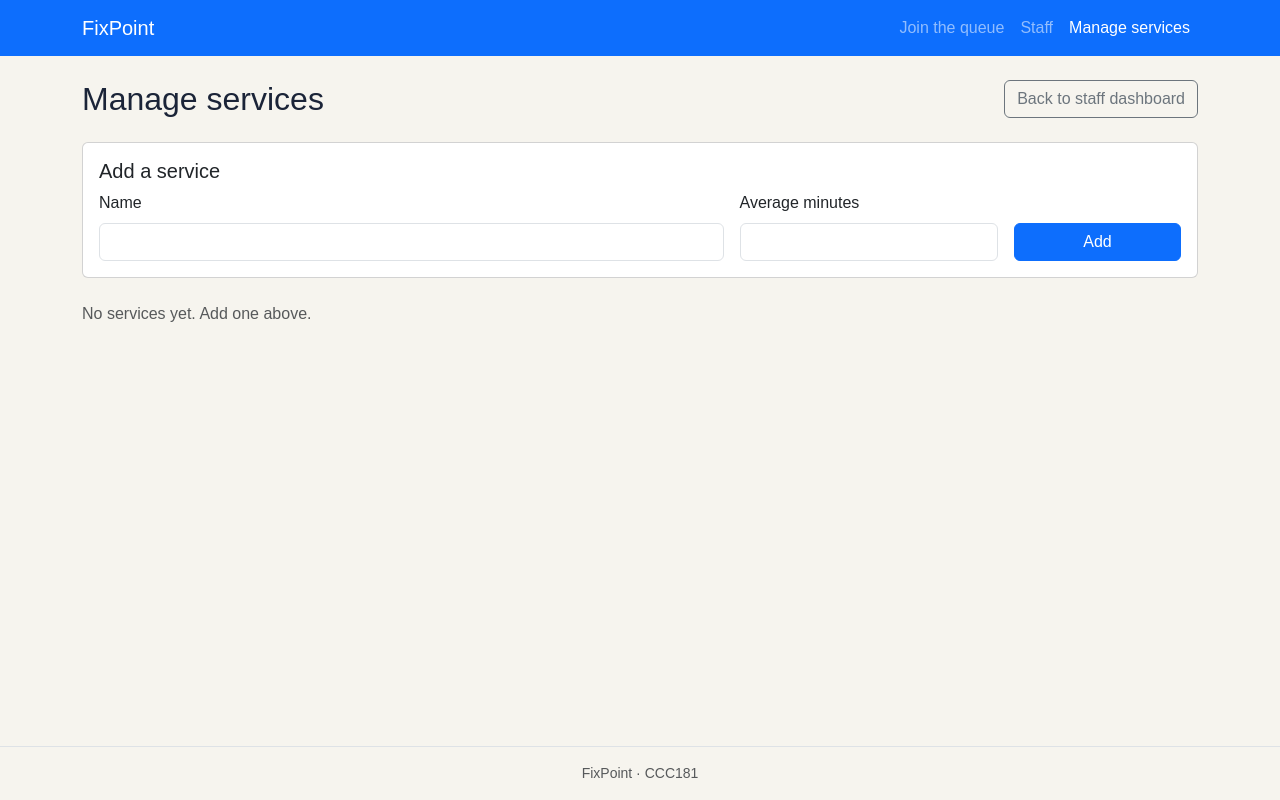
After one commit to Pintakasi/CCC181, a Flask app: page /staff/services in a window 1280 px wide. The commit adds this page. Run offline with Flask 3, Linux system fonts and the light colour scheme.

Commit message:
Added Manage services page for staff at /staff/services and Made the join form show only active services (#3)

```diff
--- a/my-app/app.py
+++ b/my-app/app.py
@@ -16,7 +16,7 @@ from flask import Flask, abort, flash, redirect, render_template, request, url_f
 from dotenv import load_dotenv
 from flask_migrate import Migrate
 from sqlalchemy import func
-from sqlalchemy.exc import SQLAlchemyError
+from sqlalchemy.exc import IntegrityError, SQLAlchemyError
 from sqlalchemy.orm import selectinload
 
 from models import Customer, Technician, Service, Ticket, ServicesChosen, DevicePhoto, db
@@ -143,13 +143,16 @@ if __name__ == "__main__":
 #Added
 
 #Retrieves all services ordered by name from database
-def all_services():
-    return db.session.scalars(db.select(Service).order_by(Service.name)).all()
+def all_services(active_only=False):
+    stmt = db.select(Service).order_by(Service.name)
+    if active_only:
+        stmt = stmt.where(Service.active.is_(True))
+    return db.session.scalars(stmt).all()
 
 #Serves the join.html when a client requests for GET /join
 @app.get("/join")
 def join_form():
-    return render_template("join.html", services=all_services(), form={})
+    return render_template("join.html", services=all_services(active_only=True), form={})
 
 
 
@@ -203,12 +206,17 @@ def join():
         errors["services"] = "Choose at least one valid service."
 
     services = (
-        db.session.scalars(db.select(Service).where(Service.id.in_(service_ids))).all()
+        db.session.scalars(
+            db.select(Service).where(
+                Service.id.in_(service_ids),
+                Service.active.is_(True),
+            )
+        ).all()
         if service_ids
         else []
     )
     if service_ids and len(services) != len(service_ids):
-        errors["services"] = "Choose valid services from the list."
+        errors["services"] = "Choose valid active services from the list."
 
     if any(not photo.mimetype or not photo.mimetype.startswith("image/") for photo in uploaded_photos):
         errors["photos"] = "Upload image files only."
@@ -222,7 +230,7 @@ def join():
             flash("Please fix the highlighted fields.", "danger")
         return render_template(
             "join.html",
-            services=all_services(),
+            services=all_services(active_only=True),
             form=form,
             errors=errors,
             selected_services=selected_services,
@@ -233,7 +241,7 @@ def join():
         errors["form"] = "Ticketing is temporarily unavailable. Please try again later."
         return render_template(
             "join.html",
-            services=all_services(),
+            services=all_services(active_only=True),
             form=form,
             errors=errors,
             selected_services=selected_services,
@@ -295,7 +303,7 @@ def join():
         errors["form"] = "We could not save your ticket. Please try again."
         return render_template(
             "join.html",
-            services=all_services(),
+            services=all_services(active_only=True),
             form=form,
             errors=errors,
             selected_services=selected_services,
@@ -331,6 +339,76 @@ def staff_dashboard():
         selected=service_id,
         next_ticket=next_ticket,
     )
+
+
+@app.get("/staff/services")
+def services_list():
+    services = db.session.scalars(
+        db.select(Service)
+        .options(selectinload(Service.tickets))
+        .order_by(Service.name)
+    ).all()
+    return render_template("services.html", services=services)
+
+
+@app.post("/staff/services")
+def service_create():
+    name = request.form.get("name", "").strip()
+    minutes = request.form.get("avg_minutes", type=int)
+    if not name or len(name) > 100 or minutes is None or minutes <= 0:
+        flash("Enter a name (up to 100 characters) and minutes greater than 0.", "danger")
+        return redirect(url_for("services_list"))
+
+    db.session.add(Service(name=name, estimated_duration=minutes))
+    try:
+        db.session.commit()
+    except IntegrityError:
+        db.session.rollback()
+        flash(f'A service named "{name}" already exists.', "danger")
+    else:
+        flash(f'Service "{name}" added.', "success")
+    return redirect(url_for("services_list"))
+
+
+@app.post("/staff/services/<int:service_id>/edit")
+def service_edit(service_id):
+    service = db.get_or_404(Service, service_id)
+    name = request.form.get("name", "").strip()
+    minutes = request.form.get("avg_minutes", type=int)
+    if not name or len(name) > 100 or minutes is None or minutes <= 0:
+        flash("Enter a name (up to 100 characters) and minutes greater than 0.", "danger")
+        return redirect(url_for("services_list"))
+
+    service.name = name
+    service.estimated_duration = minutes
+    service.active = request.form.get("active") == "on"
+    try:
+        db.session.commit()
+    except IntegrityError:
+        db.session.rollback()
+        flash(f'A service named "{name}" already exists.', "danger")
+    else:
+        flash(f'Service "{name}" updated.', "success")
+    return redirect(url_for("services_list"))
+
+
+@app.post("/staff/services/<int:service_id>/delete")
+def service_delete(service_id):
+    service = db.get_or_404(Service, service_id)
+    if service.tickets:
+        flash(f'"{service.name}" has tickets, so it cannot be deleted. Turn it off instead.', "danger")
+        return redirect(url_for("services_list"))
+
+    service_name = service.name
+    db.session.delete(service)
+    try:
+        db.session.commit()
+    except IntegrityError:
+        db.session.rollback()
+        flash(f'"{service_name}" has tickets, so it cannot be deleted. Turn it off instead.', "danger")
+    else:
+        flash(f'Service "{service_name}" deleted.', "warning")
+    return redirect(url_for("services_list"))
 
 
 @app.post("/staff/tickets/<int:ticket_id>/<action>")
--- a/my-app/models.py
+++ b/my-app/models.py
@@ -30,6 +30,7 @@ class Service(db.Model):
     )
 
     chosen_services = db.relationship("ServicesChosen", back_populates="service", cascade="all, delete-orphan")
+    tickets = db.relationship("Ticket", secondary="services_chosen", viewonly=True)
 
 
 class Technician(db.Model):
--- a/my-app/templates/base.html
+++ b/my-app/templates/base.html
@@ -31,6 +31,11 @@
                {% if request.endpoint == 'staff_dashboard' %}aria-current="page"{% endif %}
                href="{{ url_for('staff_dashboard') }}">Staff</a>
           </li>
+          <li class="nav-item">
+            <a class="nav-link {% if request.endpoint in ('services_list', 'service_create', 'service_edit', 'service_delete') %}active{% endif %}"
+               {% if request.endpoint in ('services_list', 'service_create', 'service_edit', 'service_delete') %}aria-current="page"{% endif %}
+               href="{{ url_for('services_list') }}">Manage services</a>
+          </li>
         </ul>
       </div>
     </div>
--- a/my-app/templates/join.html
+++ b/my-app/templates/join.html
@@ -53,6 +53,11 @@
         <fieldset>
           <legend class="form-label fs-6">Services</legend>
           <p class="form-text mt-0">Choose one or more services.</p>
+          {% if not services %}
+            <p class="alert alert-info py-2" role="status">
+              No services are currently available. Please contact staff.
+            </p>
+          {% endif %}
           <div class="row g-2">
             {% for s in services %}
               <div class="col-12 col-sm-6">
--- /dev/null
+++ b/my-app/templates/services.html
@@ -0,0 +1,104 @@
+{% extends "base.html" %}
+
+{% block title %}Manage services · Fix Point{% endblock %}
+
+{% block content %}
+  <div class="d-flex flex-wrap justify-content-between align-items-center gap-2 mb-4">
+    <h1 class="h2 mb-0">Manage services</h1>
+    <a class="btn btn-outline-secondary" href="{{ url_for('staff_dashboard') }}">Back to staff dashboard</a>
+  </div>
+
+  <section class="card mb-4" aria-labelledby="create-service-heading">
+    <div class="card-body">
+      <h2 id="create-service-heading" class="h5">Add a service</h2>
+      <form method="post" action="{{ url_for('service_create') }}" class="row g-3 align-items-end">
+        <div class="col-12 col-md-7">
+          <label for="new-service-name" class="form-label">Name</label>
+          <input id="new-service-name" name="name" type="text" maxlength="100"
+                 class="form-control" required>
+        </div>
+        <div class="col-8 col-md-3">
+          <label for="new-service-minutes" class="form-label">Average minutes</label>
+          <input id="new-service-minutes" name="avg_minutes" type="number" min="1"
+                 class="form-control" required>
+        </div>
+        <div class="col-4 col-md-2">
+          <button type="submit" class="btn btn-primary w-100">Add</button>
+        </div>
+      </form>
+    </div>
+  </section>
+
+  {% if services %}
+    <div class="table-responsive">
+      <table class="table table-striped table-hover align-middle">
+        <caption>Services, current average duration, active status, and ticket count</caption>
+        <thead>
+          <tr>
+            <th scope="col">Service</th>
+            <th scope="col">Average minutes</th>
+            <th scope="col">Active</th>
+            <th scope="col">Tickets</th>
+            <th scope="col">Update service</th>
+            <th scope="col">Actions</th>
+          </tr>
+        </thead>
+        <tbody>
+          {% for s in services %}
+            <tr>
+              <th scope="row">{{ s.name }}</th>
+              <td>{{ s.estimated_duration }}</td>
+              <td>
+                {% if s.active %}
+                  <span class="badge text-bg-success">Active</span>
+                {% else %}
+                  <span class="badge text-bg-secondary">Inactive</span>
+                {% endif %}
+              </td>
+              <td>{{ s.tickets|length }}</td>
+              <td>
+                <form method="post" action="{{ url_for('service_edit', service_id=s.id) }}"
+                      class="row g-2 align-items-center">
+                  <div class="col-12 col-lg-5">
+                    <label class="visually-hidden" for="service-name-{{ s.id }}">Name</label>
+                    <input id="service-name-{{ s.id }}" name="name" type="text" maxlength="100"
+                           class="form-control form-control-sm" value="{{ s.name }}" required>
+                  </div>
+                  <div class="col-7 col-lg-3">
+                    <label class="visually-hidden" for="service-minutes-{{ s.id }}">Average minutes</label>
+                    <input id="service-minutes-{{ s.id }}" name="avg_minutes" type="number" min="1"
+                           class="form-control form-control-sm" value="{{ s.estimated_duration }}" required>
+                  </div>
+                  <div class="col-5 col-lg-2 form-check">
+                    <input id="service-active-{{ s.id }}" name="active" type="checkbox"
+                           class="form-check-input" {% if s.active %}checked{% endif %}>
+                    <label class="form-check-label" for="service-active-{{ s.id }}">Active</label>
+                  </div>
+                  <div class="col-12 col-lg-2">
+                    <button type="submit" class="btn btn-sm btn-outline-primary w-100">Save</button>
+                  </div>
+                </form>
+              </td>
+              <td>
+                <form method="post" action="{{ url_for('service_delete', service_id=s.id) }}"
+                      data-confirm="Delete service {{ s.name }}? This cannot be undone.">
+                  <button type="submit" class="btn btn-sm btn-outline-danger"
+                          {% if s.tickets %}aria-describedby="service-delete-help-{{ s.id }}"{% endif %}>
+                    Delete
+                  </button>
+                  {% if s.tickets %}
+                    <span id="service-delete-help-{{ s.id }}" class="visually-hidden">
+                      This service has tickets and cannot be deleted.
+                    </span>
+                  {% endif %}
+                </form>
+              </td>
+            </tr>
+          {% endfor %}
+        </tbody>
+      </table>
+    </div>
+  {% else %}
+    <p class="text-body-secondary">No services yet. Add one above.</p>
+  {% endif %}
+{% endblock %}
--- a/my-app/templates/staff.html
+++ b/my-app/templates/staff.html
@@ -3,7 +3,10 @@
 {% block title %}Staff · Fix Point{% endblock %}
 
 {% block content %}
-  <h1 class="h2 mb-4">Customers for Today</h1>
+  <div class="d-flex flex-wrap justify-content-between align-items-center gap-2 mb-4">
+    <h1 class="h2 mb-0">Customers for Today</h1>
+    <a class="btn btn-outline-primary" href="{{ url_for('services_list') }}">Manage services</a>
+  </div>
 
   <form method="get" action="{{ url_for('staff_dashboard') }}" class="row g-2 align-items-end mb-3">
     <div class="col-12 col-sm-8 col-md-6">
```
